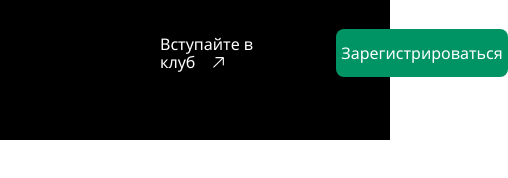
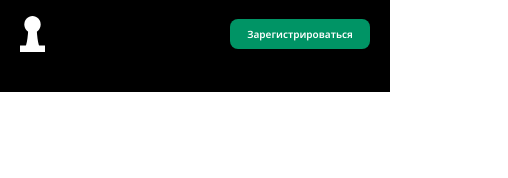
Before and after one commit to zigfrei/RightChess, a plain HTML site: page index.html in a window 390 px wide. Shown: the whole page, 508 px wide, since content can reach past the window. Drawn offline with Linux system fonts and the light colour scheme.

Commit message:
feat:adaptive layout header

```diff
--- a/styles/modules/blocks/button-key/button-key.scss
+++ b/styles/modules/blocks/button-key/button-key.scss
@@ -1,6 +1,15 @@
-.button-key{
+.button-key {
   @include button-reset;
   background-image: url(../images/header/key.svg);
   width: 38px;
   height: 54px;
+  background-repeat: no-repeat;
+  background-size: contain;
 }
+
+@media screen and (max-width: 425px) {
+  .button-key {
+    width: 26px;
+    height: 36px;
+  }
+}
--- a/styles/modules/blocks/button-registration/__body/button-registration__body.scss
+++ b/styles/modules/blocks/button-registration/__body/button-registration__body.scss
@@ -4,5 +4,24 @@
   width: 218px;
   height: 48px;
   border-radius: 8px;
+  font-weight: 600;
+  font-size: 15px;
+  line-height: 18px;
   color: $textColor;
 }
+
+@media screen and (max-width: 768px) {
+  .button-registration__body {
+    font-size: 13px;
+    width: 184px;
+    height: 44px;
+  }
+}
+
+@media screen and (max-width: 425px) {
+  .button-registration__body {
+    font-size: 10px;
+    width: 140px;
+    height: 30px;
+  }
+}
--- a/styles/modules/blocks/button-registration/__label/button-registration__label.scss
+++ b/styles/modules/blocks/button-registration/__label/button-registration__label.scss
@@ -2,5 +2,21 @@
   margin: 0 50px 0 0;
   padding: 0;
   color: $textColor;
-  justify-self: flex-end;
+  font-weight: 400;
+  font-size: 15px;
+  line-height: 16.5px;
 }
+
+@media screen and (max-width: 782px) {
+  .button-registration__label {
+    font-size: 13px;
+    line-height: 16.25px;
+    margin-right: 30px;
+  }
+}
+
+@media screen and (max-width: 490px) {
+  .button-registration__label {
+    display: none;
+  }
+}
--- a/styles/modules/blocks/header/header.scss
+++ b/styles/modules/blocks/header/header.scss
@@ -1,5 +1,4 @@
 .header{
-  background-color: $firstBackgroundColor;
   display: flex;
   flex-direction: row;
   justify-content: space-between;
--- a/styles/modules/blocks/page/__header/page__header.scss
+++ b/styles/modules/blocks/page/__header/page__header.scss
@@ -1,5 +1,12 @@
-.page__header{
+.page__header {
   @include block-possition;
   padding-top: 26px;
   padding-bottom: 60px;
 }
+
+@media screen and (max-width: 425px) {
+  .page__header {
+    padding-top: 16px;
+    padding-bottom: 40px;
+  }
+}
--- a/styles/modules/blocks/page/page.scss
+++ b/styles/modules/blocks/page/page.scss
@@ -1,5 +1,11 @@
-.page{
-  font-family: 'Noto Sans', 'Arial', sans-serif;
-  font-weight: 400;
-
+.page {
+  font-family: "Noto Sans", "Arial", sans-serif;
+  margin: 0 auto;
+  background-color: $firstBackgroundColor;
+  -moz-osx-font-smoothing: grayscale;
+  -webkit-font-smoothing: antialiased;
+  -webkit-text-size-adjust: 100%;
+  -ms-text-size-adjust: 100%;
+  -moz-text-size-adjust: 100%;
+  text-rendering: "optimizeLegibility";
 }
--- a/styles/modules/mixins.scss
+++ b/styles/modules/mixins.scss
@@ -15,4 +15,14 @@
   margin: 0 auto;
   padding-left: 160px;
   padding-right: 160px;
+  max-width: 1440px;
+
+  @media screen and (max-width: 768px) {
+    padding-left: 50px;
+    padding-right: 50px;
+  }
+  @media screen and (max-width: 425px) {
+    padding-left: 20px;
+    padding-right: 20px;
+  }
 }
```
Also changed, not shown: styles/style.css, 1 other file.
